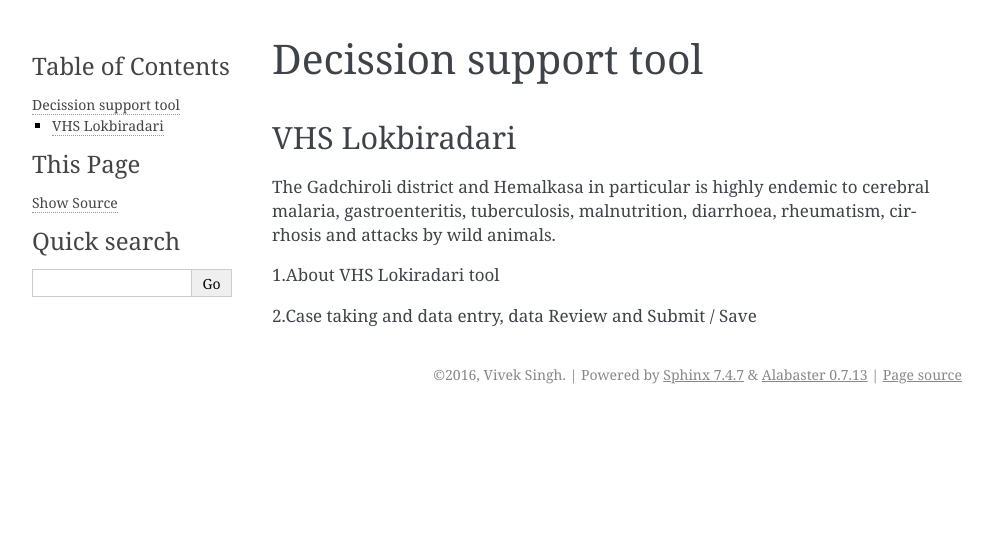
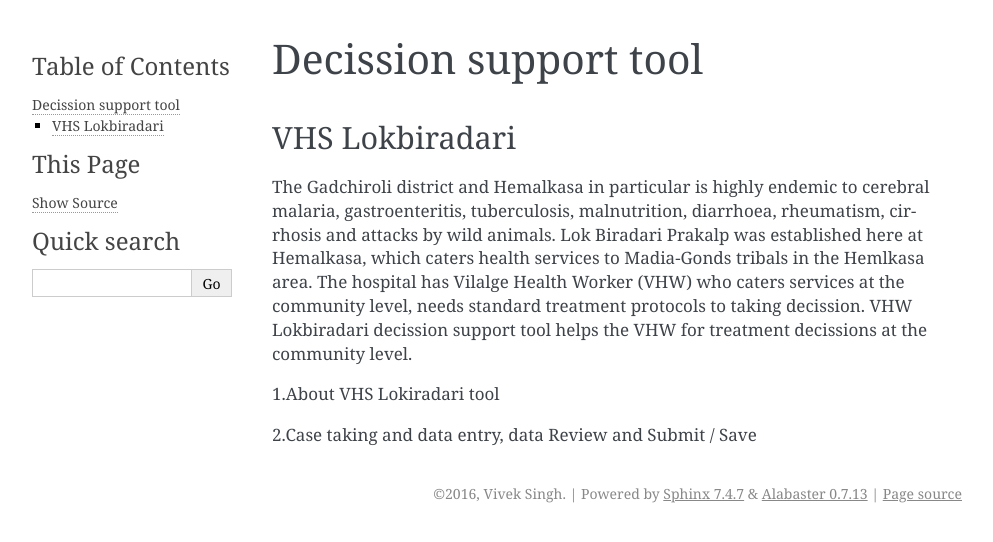
Before and after one commit to avniproject/docs, a Sphinx documentation site: the page built from source/user/using_decision_support.rst, in a window 1280 px wide. Shown: the top 542 px of the page, without its empty margins (148-1141 px from the left). Built offline with Sphinx 7.4.7, drawn with Linux system fonts in a browser that asks for light colours; pages that are not in the unit, such as notebooks, are missing from menus.

Commit message:
Testing my system.

```diff
--- a/source/user/settingup_mobileclient.rst
+++ b/source/user/settingup_mobileclient.rst
@@ -14,4 +14,5 @@ If the OpenCHS app is not installed on your device perform following steps:
     b) Enter Server URL : http://wwww.openchs.org/config
     c) Tap Locale > Choose Language
     d) Press Sync - wait till the sync completes to finalise the changes
+
 4.Close the app and reopen
--- a/source/user/using_decision_support.rst
+++ b/source/user/using_decision_support.rst
@@ -4,6 +4,7 @@ Decission support tool
 VHS Lokbiradari
 ---------------
 The Gadchiroli district and Hemalkasa in particular is highly endemic to cerebral malaria, gastroenteritis, tuberculosis, malnutrition, diarrhoea, rheumatism, cirrhosis and attacks by wild animals.
+Lok Biradari Prakalp was established here at Hemalkasa, which caters health services to Madia-Gonds tribals in the Hemlkasa area. The hospital has Vilalge Health Worker (VHW) who caters services at the community level, needs standard treatment protocols to taking decission. VHW Lokbiradari decission support tool helps the VHW for treatment decissions at the community level.
 
 1.About VHS Lokiradari tool
 
```
